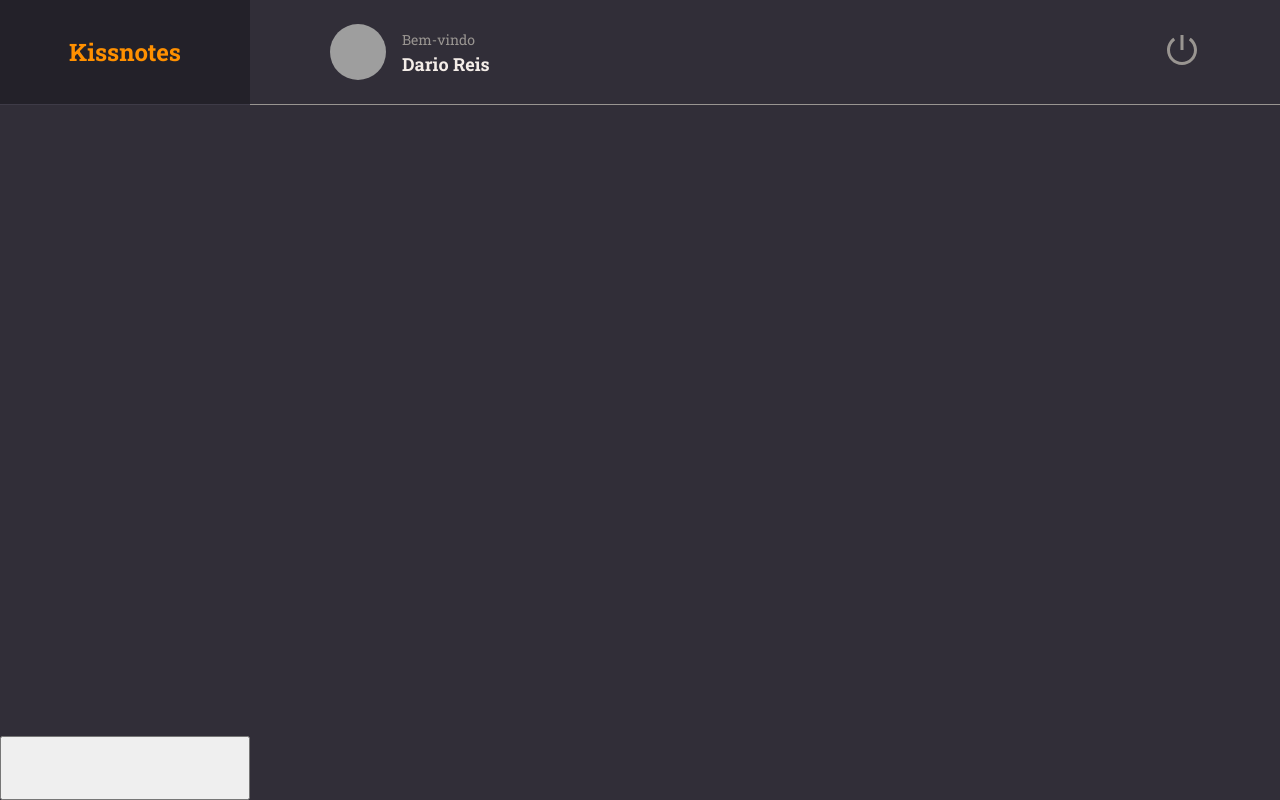
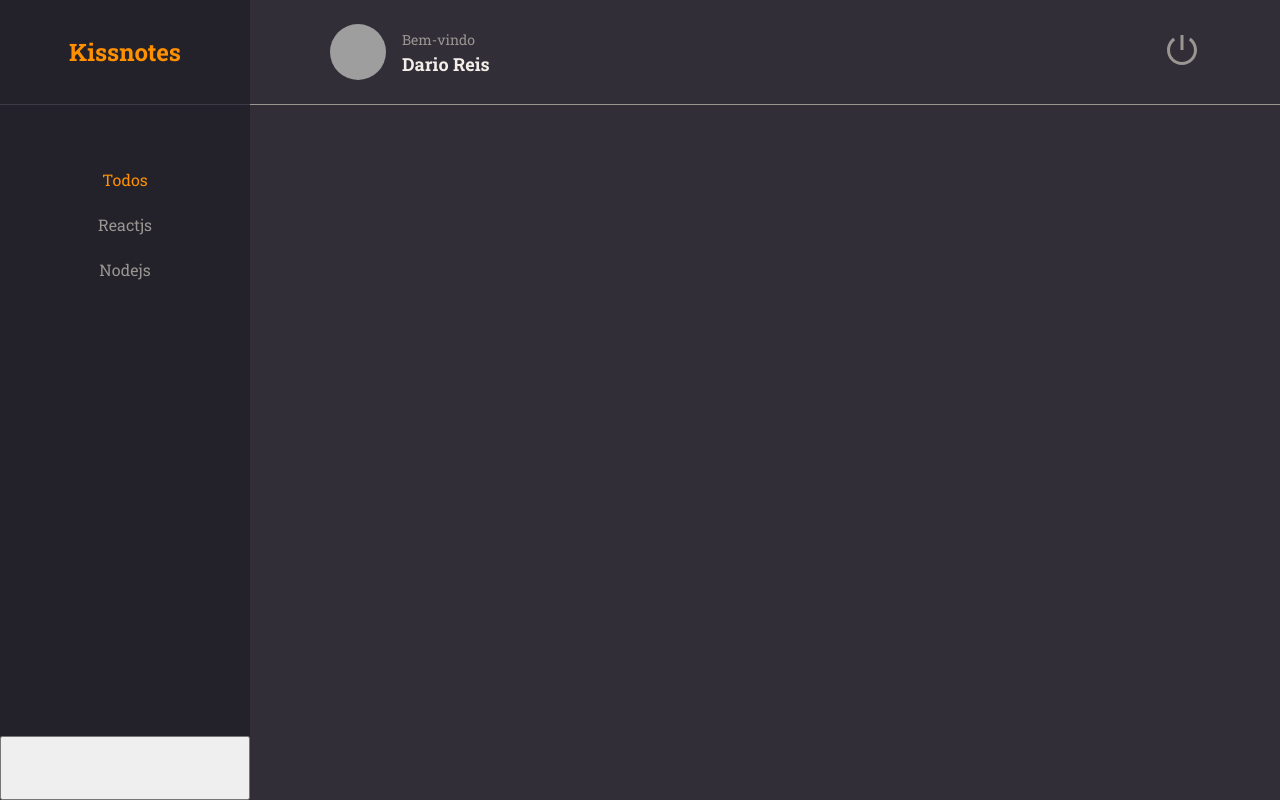
Before and after one commit to darioreisjr/kissnotes_reactjs, a React (Vite) app: page / in a window 1280 px wide. Built offline with nearby package versions, Linux system fonts and the light colour scheme; grey boxes are pictures that could not be loaded.

Commit message:
Feat: Creating menu structure, setting property in ButtonText component and styling menu

```diff
--- a/src/components/ButtonText/index.jsx
+++ b/src/components/ButtonText/index.jsx
@@ -1,8 +1,11 @@
 import { Container } from "./styles";
 
-export function ButtonText({ title, ...rest }) {
+export function ButtonText({ title, isActive = false, ...rest }) {
   return (
-    <Container type="button" {...rest}>
+    <Container
+    type="button"
+    isActive={isActive}
+    {...rest}>
       {title}
     </Container>
   );
--- a/src/components/ButtonText/styles.js
+++ b/src/components/ButtonText/styles.js
@@ -2,7 +2,7 @@
 
 export const Container = styled.button`
   background: none;
-  color: ${({ theme }) => theme.COLORS.ORANGE};
+  color: ${({ theme, isActive }) => isActive ? theme.COLORS.ORANGE : theme.COLORS.GRAY_100};
 
   border: none;
   font-size: 16px;
--- a/src/pages/Home/index.jsx
+++ b/src/pages/Home/index.jsx
@@ -1,6 +1,7 @@
 import { Container, Brand, Menu, Search, Content, NewNote } from "./styles";
 
 import { Header } from "../../components/Header";
+import { ButtonText } from "../../components/ButtonText";
 
 export function Home() {
   return (
@@ -9,9 +10,19 @@
         <h1>Kissnotes</h1>
       </Brand>
 
-      <Header/>
+      <Header />
 
-      <Menu></Menu>
+      <Menu>
+        <li>
+          <ButtonText title="Todos" isActive />
+        </li>
+        <li>
+          <ButtonText title="Reactjs" />
+        </li>
+        <li>
+          <ButtonText title="Nodejs" />
+        </li>
+      </Menu>
 
       <Search></Search>
 
--- a/src/pages/Home/styles.js
+++ b/src/pages/Home/styles.js
@@ -36,6 +36,15 @@
 
 export const Menu = styled.ul`
   grid-area: menu;
+  background-color: ${({ theme }) => theme.COLORS.BACKGROUND_900};
+
+  padding-top: 64px;
+  text-align: center;
+
+  > li {
+    margin-bottom: 24px;
+  }
+
 `;
 
 export const Search = styled.div`
```
